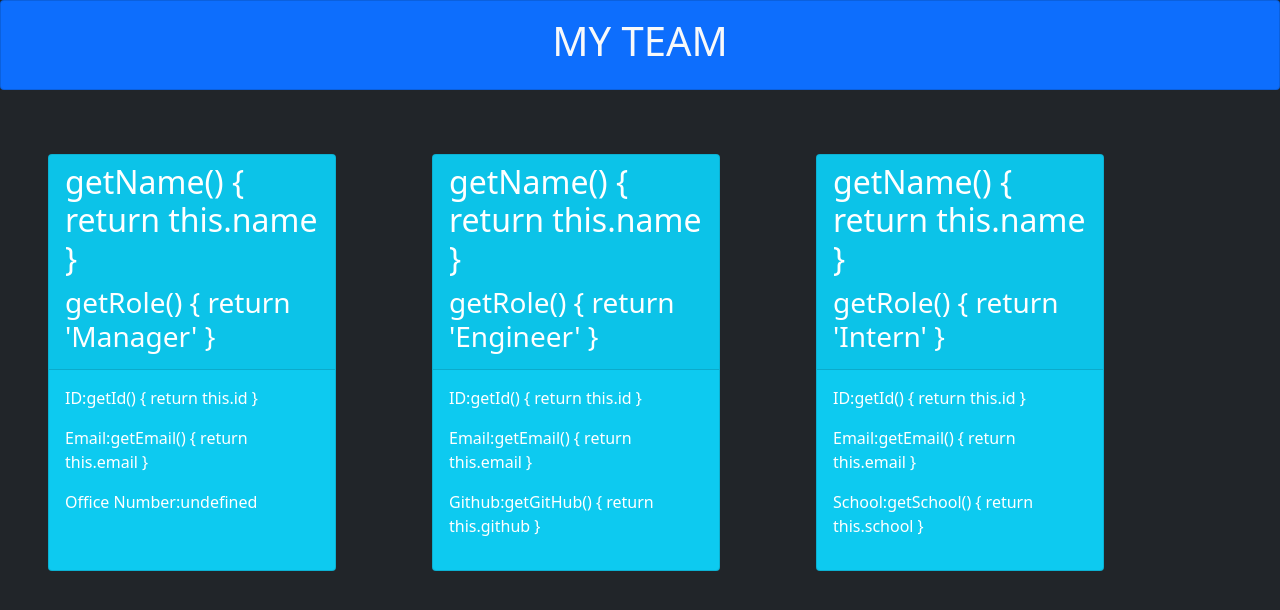
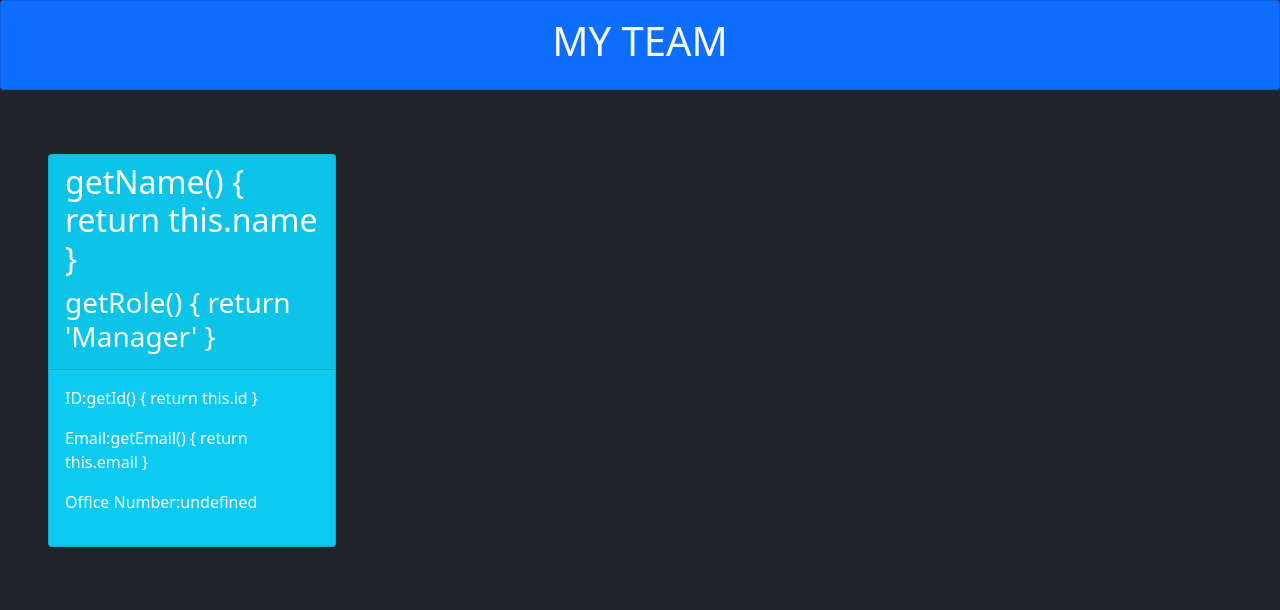
Before and after one commit to KrystopherQ/TPG-numbero1, a website: page dist/index.html in a window 1280 px wide. Drawn offline with nearby package versions, Linux system fonts and the light colour scheme.

Commit message:
write README

```diff
--- a/dist/index.html
+++ b/dist/index.html
@@ -40,50 +40,6 @@
     </div>
 </div>
 
-    <div class="card text-white bg-info m-5" style="max-width: 18rem;">
-    <div class="card-header">
-        <h2>getName() {
-        return this.name
-    }</h2>
-        <h3>getRole() {
-        return 'Engineer'
-    }</h3>
-    </div>
-    <div class="card-body">
-        <p>ID:getId() {
-        return this.id
-    }</p>
-        <p>Email:getEmail() {
-        return this.email
-    }</p>
-        <p>Github:getGitHub() {
-        return this.github
-    }</p>
-    </div>
-</div>
-
-    <div class="card text-white bg-info m-5" style="max-width: 18rem;">
-    <div class="card-header">
-        <h2>getName() {
-        return this.name
-    }</h2>
-        <h3>getRole() {
-        return 'Intern'
-    }</h3>
-    </div>
-    <div class="card-body">
-        <p>ID:getId() {
-        return this.id
-    }</p>
-        <p>Email:getEmail() {
-        return this.email
-    }</p>
-        <p>School:getSchool() {
-        return this.school
-    }</p>
-    </div>
-</div>
-
     </section>
 
 </body>
```
Also changed, not shown: README.md.
